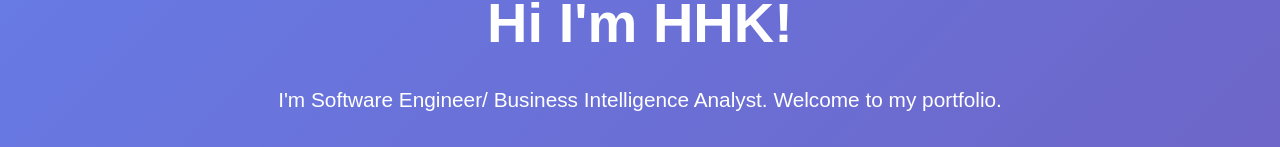
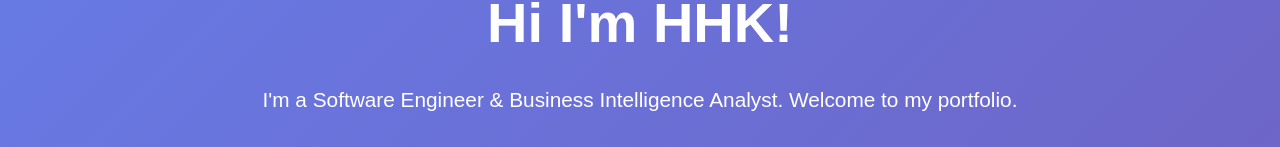
Before and after one commit to hunghsinke/hunghsinke.github.io, a plain HTML site: page index.html in a window 1280 px wide. Shown: the part 312-459 px from the top of the page. Drawn offline with Linux system fonts and the light colour scheme.

Commit message:
Correct typo in portfolio description
correct typo.

```diff
--- a/index.html
+++ b/index.html
@@ -410,7 +410,7 @@
         </div>
         <div class="hero-content">
             <h1>Hi I'm HHK!</h1>
-            <p>I'm Software Engineer/ Business Intelligence Analyst. Welcome to my portfolio.</p>
+            <p>I'm a Software Engineer & Business Intelligence Analyst. Welcome to my portfolio.</p>
             <a href="#about" class="cta-button">Discover More</a>
         </div>
     </section>
```
